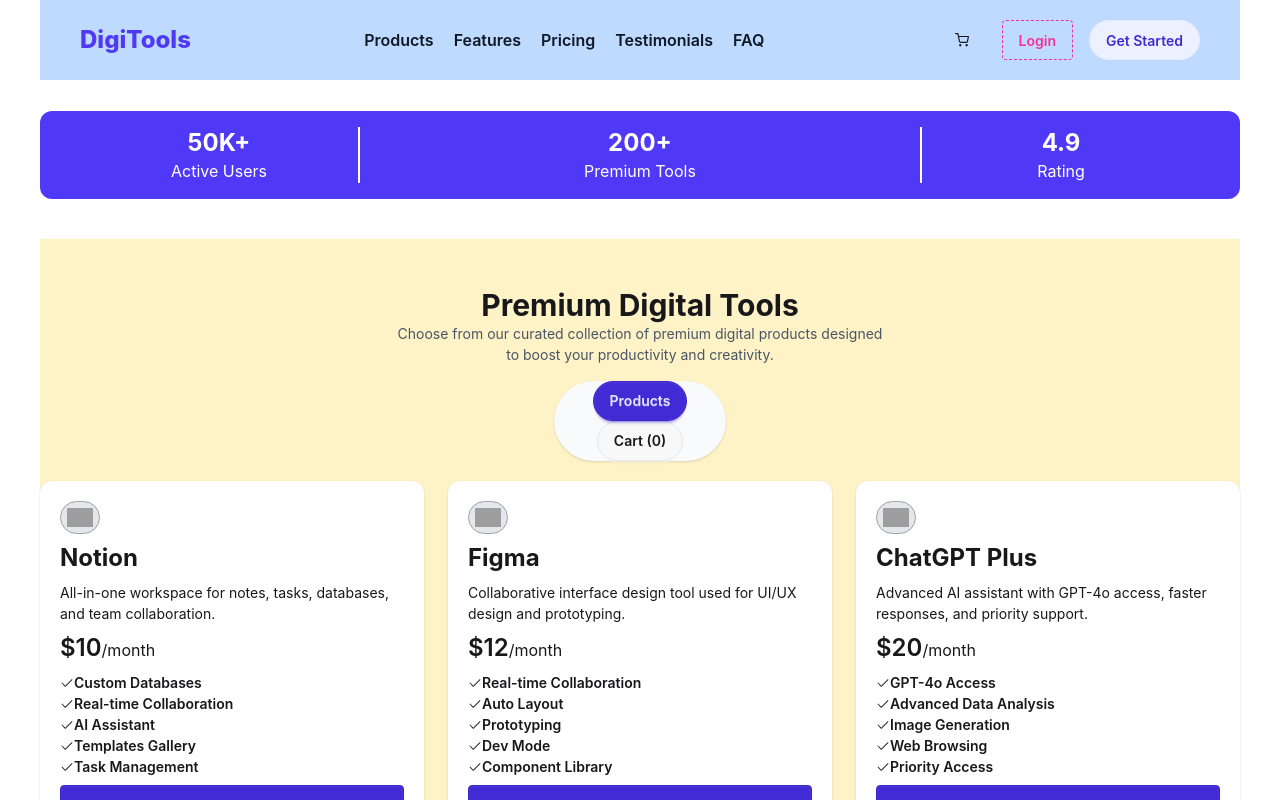
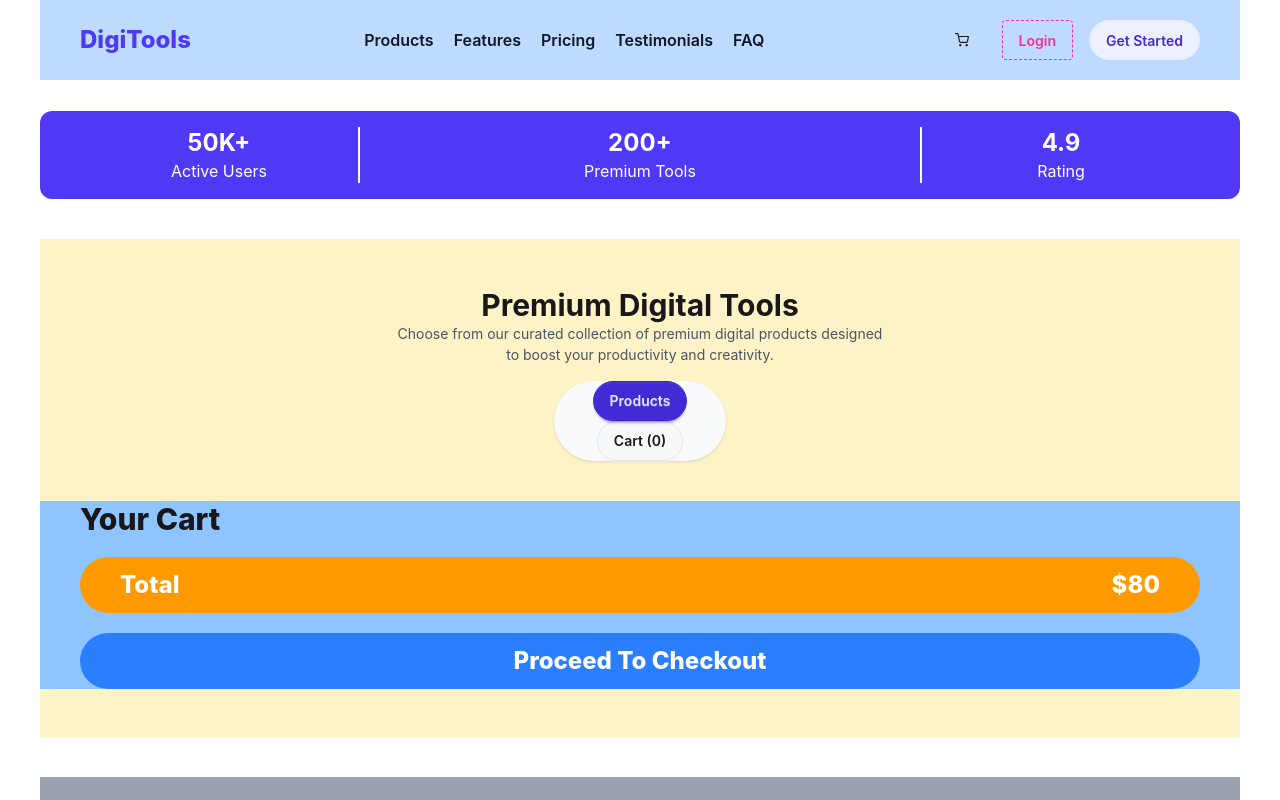
Before and after one commit to diponkorroy064-max/DigiTools_Platform_Project, a React (Vite) app: page / in a window 1280 px wide. Both pictures are taken after a click on the radio button "Products". Shown: the part 474-1274 px from the top of the page. Built offline with nearby package versions, Linux system fonts and the light colour scheme; grey boxes are pictures that could not be loaded.

Commit message:
add carts components

```diff
--- a/src/components/Cart/Carts.jsx
+++ b/src/components/Cart/Carts.jsx
@@ -2,8 +2,21 @@ import React from 'react';
 
 const Carts = () => {
     return (
-        <div>
+        <div className='bg-blue-300 px-10 space-y-5'>
+            <h1 className='text-3xl font-extrabold'>Your Cart</h1>
 
+            <div>
+
+            </div>
+
+            <div className='flex justify-between px-10 py-3 bg-amber-500 rounded-full text-2xl font-extrabold text-white'>
+                <p>Total</p>
+                <p>$<span>80</span></p>
+            </div>
+
+            <div className='text-center px-10 py-3 bg-blue-500 rounded-full text-2xl font-extrabold text-white'>
+                <p className=''>Proceed To Checkout</p>
+            </div>
         </div>
     );
 };
--- a/src/components/Products/Products.jsx
+++ b/src/components/Products/Products.jsx
@@ -1,8 +1,9 @@
 import React from 'react';
 import { GoCheck } from "react-icons/go";
 
+
 const Products = ({ toolObj }) => {
-    console.log(toolObj);
+    // console.log(toolObj);
     return (
         <div className="bg-base-100 w-96 shadow p-5 rounded-xl space-y-2">
             <figure className='bg-gray-200 w-10 p-1.5 border border-gray-400 rounded-full'>
@@ -14,11 +15,11 @@ const Products = ({ toolObj }) => {
 
                 <p className='text-[14px]'>{toolObj.description}</p>
 
-                <p><span className='text-2xl font-semibold'>${toolObj.price}</span>/month</p>
+                <p><span className='text-2xl font-semibold'>${toolObj.price}</span> {toolObj.period}</p>
 
                 <ul>
                     {
-                        toolObj.features.map(item => <li className='flex justify-start items-center text-[14px] font-semibold'><span><GoCheck /></span><span>{item}</span></li>)
+                        toolObj.features.map(item => <li className='flex justify-start items-center text-[14px] font-semibold' key={toolObj.features.indexOf(item)}><span><GoCheck /></span><span>{item}</span></li>)
                     }
                 </ul>
 
--- a/src/components/Tool/Tool.jsx
+++ b/src/components/Tool/Tool.jsx
@@ -1,9 +1,22 @@
-import React, { use } from 'react';
+import React, { use, useState } from 'react';
 import Products from '../Products/Products';
+import Carts from '../Cart/Carts';
 
 const Tool = ({ promiseTools }) => {
     const toolsData = use(promiseTools);
     // console.log(toolsData);
+
+    const [toolActive, setToolActive] = useState("products")
+    const handleTool = () => {
+        // console.log("handle tools active");
+        if (toolActive == "products") {
+            setToolActive("carts")
+        }
+        else {
+            setToolActive("products");
+        }
+    };
+
     return (
         <div className='max-w-300 m-auto mb-10 bg-amber-100 py-12 space-y-4'>
             <div className='text-center'>
@@ -13,15 +26,21 @@ const Tool = ({ promiseTools }) => {
             </div>
 
             <div className="tabs flex justify-center bg-gray-50 w-43 m-auto rounded-full p-0 shadow">
-                <input type="radio" name="my_tabs_1" className="btn rounded-full" aria-label="Products" defaultChecked />
+                <input onClick={handleTool} type="radio" name="my_tabs_1" className="btn rounded-full" aria-label="Products" defaultChecked />
 
-                <input type="radio" name="my_tabs_1" className="btn rounded-full" aria-label={`Cart (${0})`} />
+                <input onClick={handleTool} type="radio" name="my_tabs_1" className="btn rounded-full" aria-label={`Cart (${0})`} />
             </div>
 
 
             <div className='grid grid-cols-1 md:grid-cols-3 gap-6 my-5'>
                 {
-                    toolsData.map(toolObj=> <Products key={toolObj.id} toolObj={toolObj}></Products>)
+                    toolActive =="products" ? toolsData.map(toolObj=> <Products key={toolObj.id} toolObj={toolObj}></Products>) : null
+                }
+            </div>
+
+            <div className=''>
+                {
+                    toolActive == "carts" ? <Carts></Carts> : null
                 }
             </div>
         </div>
```
